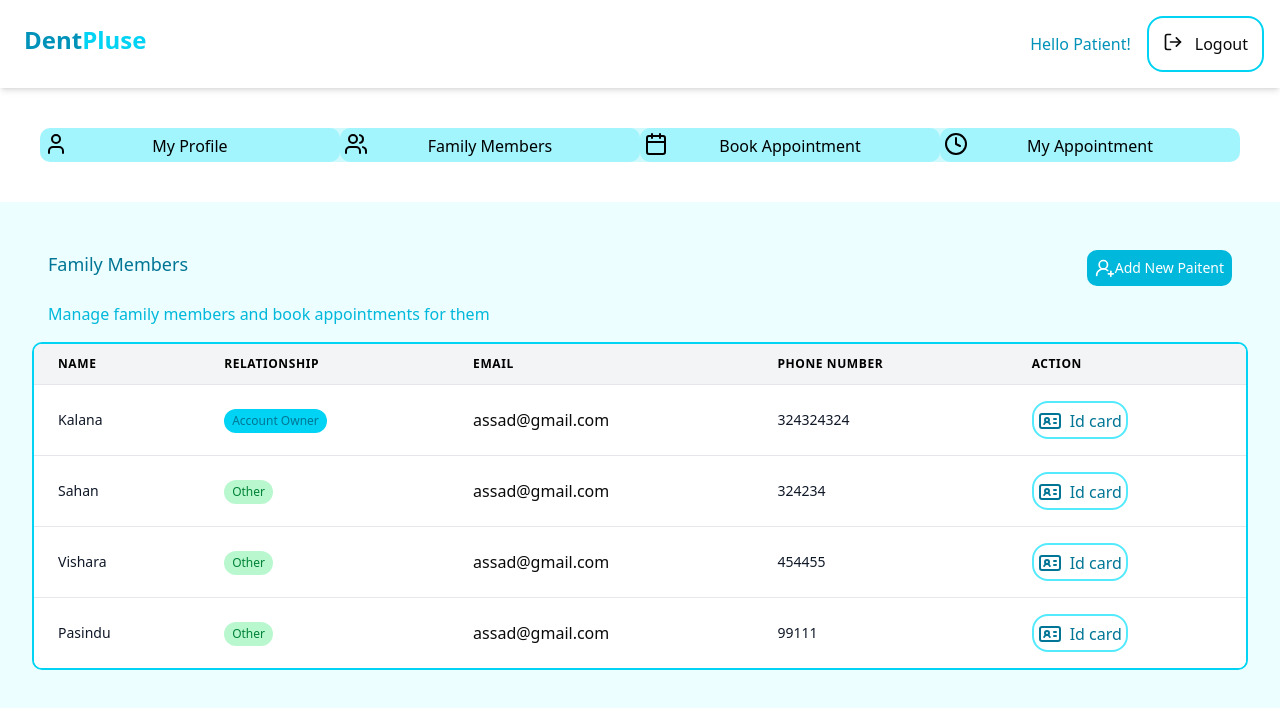
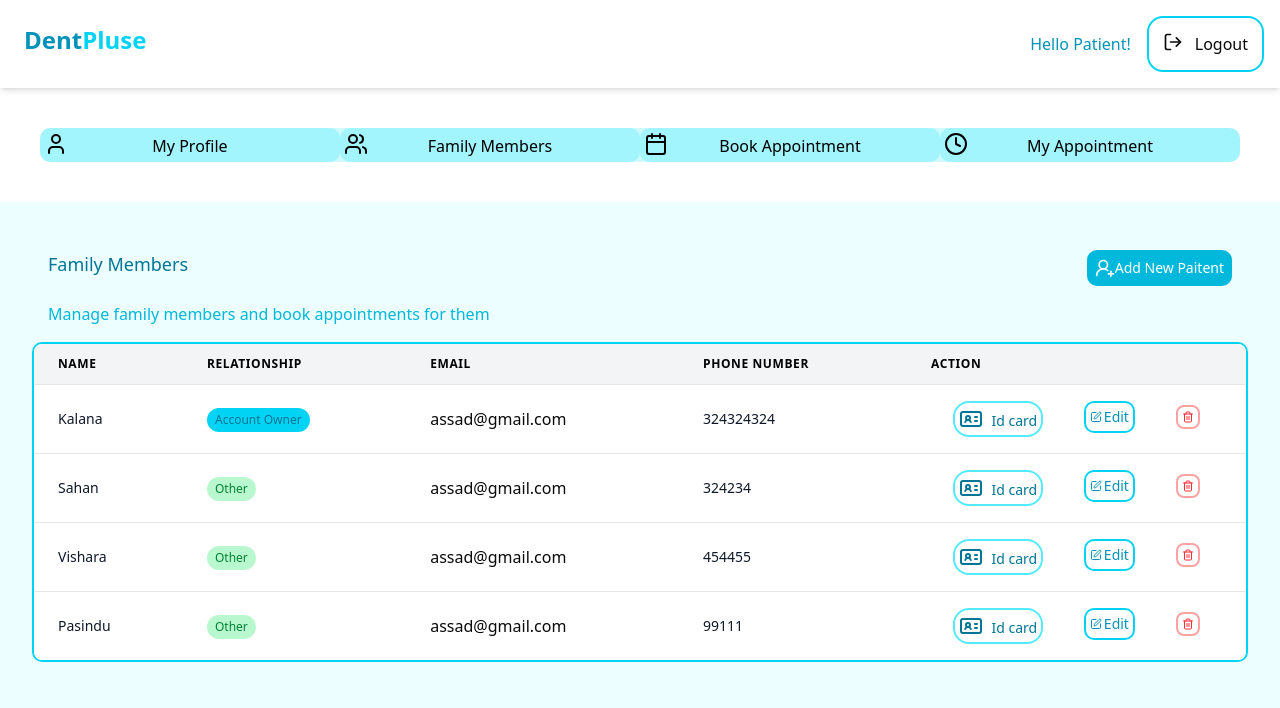
Before and after one commit to HVPasindu/DentPulse, a React app in the folder frontend/: page /patient/family in a window 1280 px wide. Shown: the top 708 px of the page. Built offline with nearby package versions, Linux system fonts and the light colour scheme; the HTML template or start-up script is replaced by a standard one.

Commit message:
delete function fix

```diff
--- a/frontend/src/PatientPages/FamilyMember/FamilyMembers.jsx
+++ b/frontend/src/PatientPages/FamilyMember/FamilyMembers.jsx
@@ -1,6 +1,6 @@
 import React from "react";
 import { paitentdata } from "../data/paitentdata";
-import { IdCard, UserRoundPlus } from "lucide-react";
+import { IdCard, UserRoundPlus, Trash2, SquarePen } from "lucide-react";
 import { PopupForm } from "./PopupForm";
 import { useState } from "react";
 
@@ -9,9 +9,12 @@ export const FamilyMembers = () => {
 
   const [Isopen, setIsOpen] = useState(false);
 
+
   const [FamilyDetail, setFamilyDetail] = useState(paitentdata);
 
+
   const [formData, setFormData] = useState({
+
     name: "",
     relationship: "",
     phone: "",
@@ -20,12 +23,15 @@ export const FamilyMembers = () => {
     date: "",
   });
 
+
   const handleChange = (e) => {
     setFormData({
       ...formData,
       [e.target.name]: e.target.value,
     });
   };
+
+
 
   const handleSubmit = () => {
     const new_member = {
@@ -53,6 +59,16 @@ export const FamilyMembers = () => {
 
   const closeModal = () => {
     setIsOpen(false);
+  };
+
+
+  const handleDelete=(id)=>{
+
+    if(window.confirm("Are u Sure Want to Delete this Record?")){
+
+        setFamilyDetail(FamilyDetail.filter(member=>member.id!==id))
+    }
+
   };
 
   return (
@@ -126,13 +142,32 @@ export const FamilyMembers = () => {
                     <div className="text-sm  text-gray-900">{user.phone}</div>
                   </td>
                   <td className="px-6 py-4 whitespace-nowrap">
-                    <div className="">
-                      <button className="flex flex-row justify-evenly border-2 rounded-2xl text-cyan-700 hover:text-black border-cyan-300 bg-white p-1 hover:bg-cyan-100">
-                        <div className="pt-0.5 pr-2">
+                    <div className="flex flex-row justify-around px-1">
+                      <button className="flex flex-row  text-sm justify-evenly border-2 rounded-2xl text-cyan-700 hover:text-black border-cyan-300 bg-white p-1 hover:bg-cyan-100">
+                        <div className=" pr-2">
                           <IdCard className="size-6" />
                         </div>
-                        <div className="pt-0.5">Id card</div>
+                        <div className="pt-1">
+                          <h1>Id card</h1>
+                        </div>
                       </button>
+                      <div className="px-1">
+                        <button className="border-2 rounded-lg text-sm border-cyan-400 flex flex-row justify-evenly text-cyan-600 p-1 hover:bg-cyan-300 hover:text-black">
+                          <div className="pt-1">
+                            <SquarePen className="size-3 " />
+                          </div>
+                          <div>
+                            <h1 className=" pl-0.5 ">
+                              Edit
+                            </h1>
+                          </div>
+                        </button>
+                      </div>
+                      <div className="pt-1">
+                        <button className="border-2 rounded-md p-1 border-red-300 text-red-500 hover:bg-red-200" onClick={()=>{handleDelete(user.id)}}>
+                          <Trash2 className="size-3" />
+                        </button>
+                      </div>
                     </div>
                   </td>
                 </tr>
--- a/frontend/src/PatientPages/data/paitentdata.jsx
+++ b/frontend/src/PatientPages/data/paitentdata.jsx
@@ -1,26 +1,31 @@
 export const paitentdata = [
   {
+    id:1,
     name: "Kalana",
     relationship: "Account Owner",
     phone: "324324324",
-    email:"assad@gmail.com"
+    email: "assad@gmail.com",
   },
   {
+    id:2,
     name: "Sahan",
     relationship: "Other",
     phone: "324234",
-        email:"assad@gmail.com"
+    email: "assad@gmail.com",
   },
   {
+    id:3,
     name: "Vishara",
     relationship: "Other",
     phone: "454455",
-        email:"assad@gmail.com"
+    email: "assad@gmail.com",
   },
   {
+
+    id:4,
     name: "Pasindu",
     relationship: "Other",
     phone: "99111",
-        email:"assad@gmail.com"
+    email: "assad@gmail.com",
   },
 ];
```
